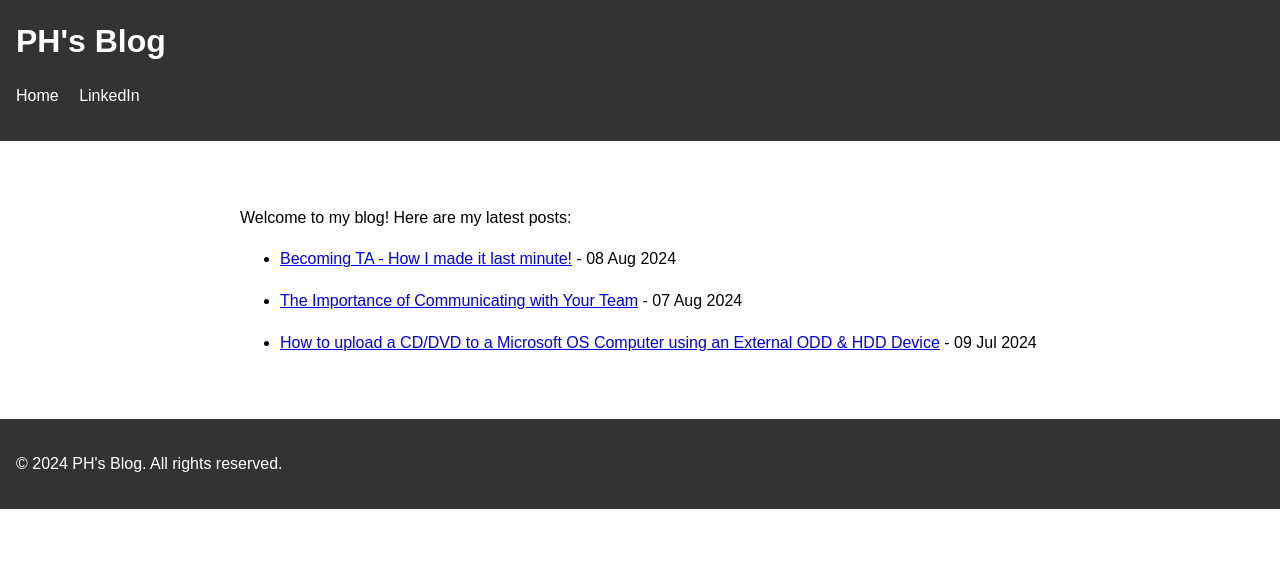
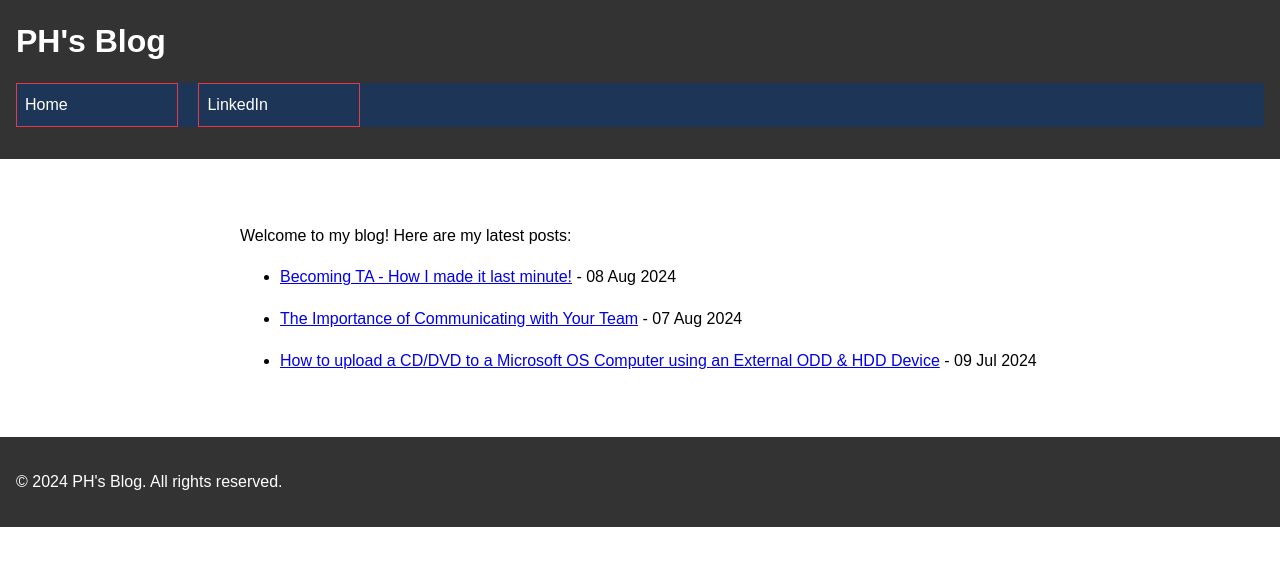
Before and after one commit to CaptainSapphire/PH-s-Blog, a Jekyll site: the page built from index.md, in a window 1280 px wide. Shown: the top 566 px of the page. Built offline with Jekyll 4.4.1, drawn with Linux system fonts in a browser that asks for light colours.

Commit message:
Update styles.css

```diff
--- a/assets/css/styles.css
+++ b/assets/css/styles.css
@@ -14,6 +14,19 @@ header {
 
 header h1 {
   margin: 0;
+}
+nav {
+background-color: #1D3557;
+}
+
+nav a {
+  display: inline-block;
+  min-width: 9rem;
+  padding: 0.5rem;
+  /*border-radius: 0.2rem;*/
+  border: solid 1px #E63946;
+  text-decoration: none;
+  color: #E63946;
 }
 
 nav ul {
```
